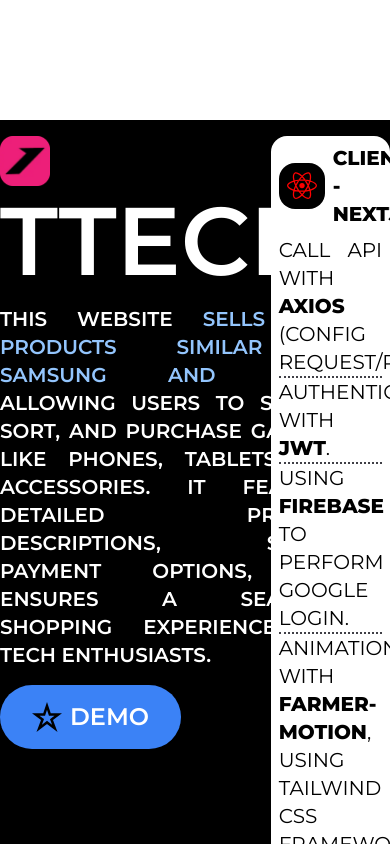
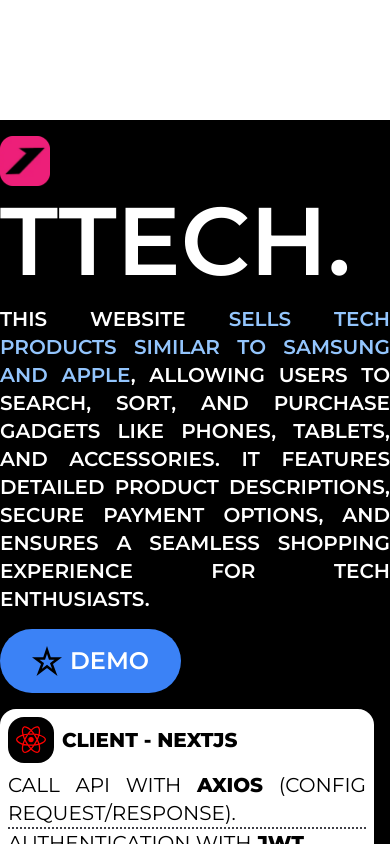
Before and after one commit to hSangg/portfolio, a Next.js app: page / in a window 390 px wide. Shown: the part 4100-4944 px from the top of the page. Built offline with nearby package versions, Linux system fonts and the light colour scheme; no server answers.

Commit message:
update responsive on phone

```diff
--- a/components/Project/TTech.jsx
+++ b/components/Project/TTech.jsx
@@ -8,7 +8,7 @@
 
 const TTech = () => {
   return (
-    <div className='container mx-auto w-full grid grid-cols-3 gap-4 mt-4'>
+    <div className='grid-cols-1 container mx-auto w-full grid lg:grid-cols-3 gap-4 mt-4'>
       <div className='rounded-2xl col-span-2 bg-black flex flex-col gap-4 font-semibold uppercase mx-auto text-justify	text-xl'>
         <div>
           <Image
```
